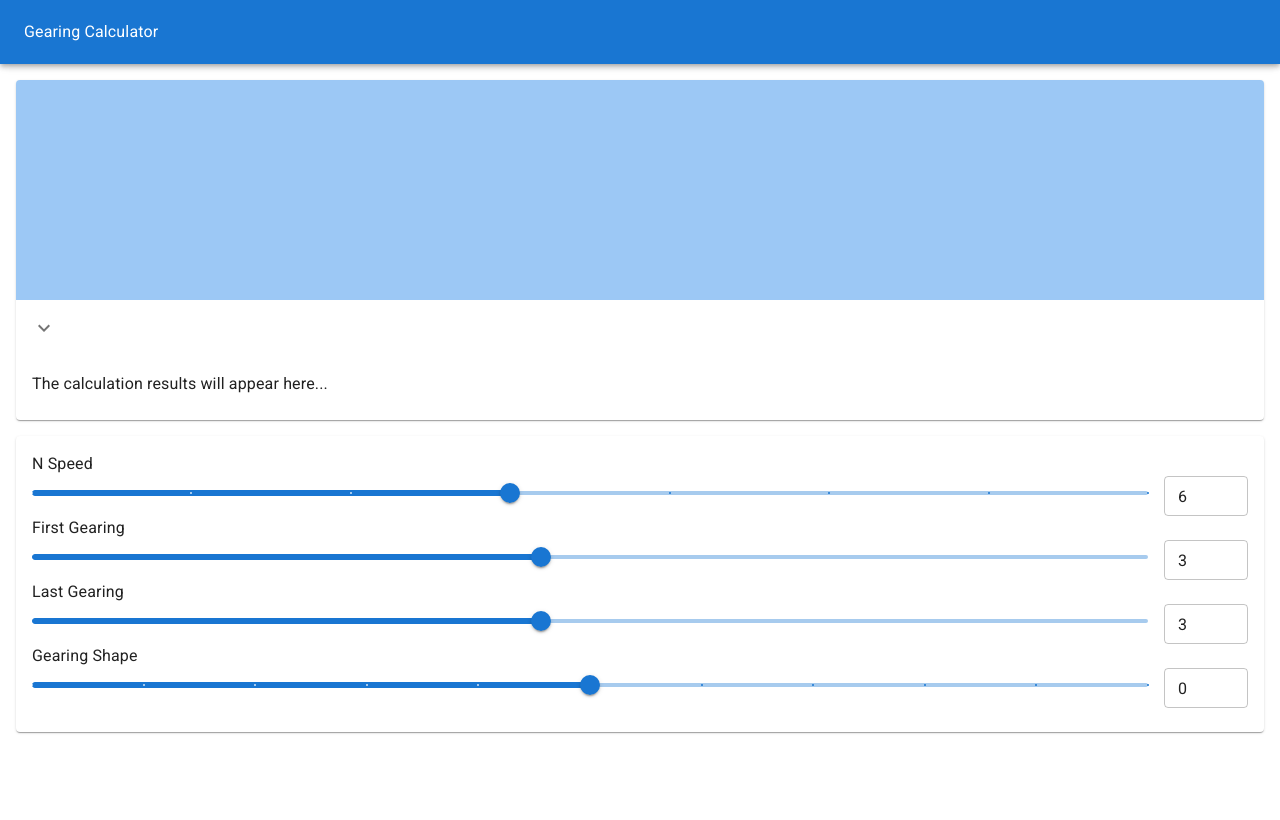
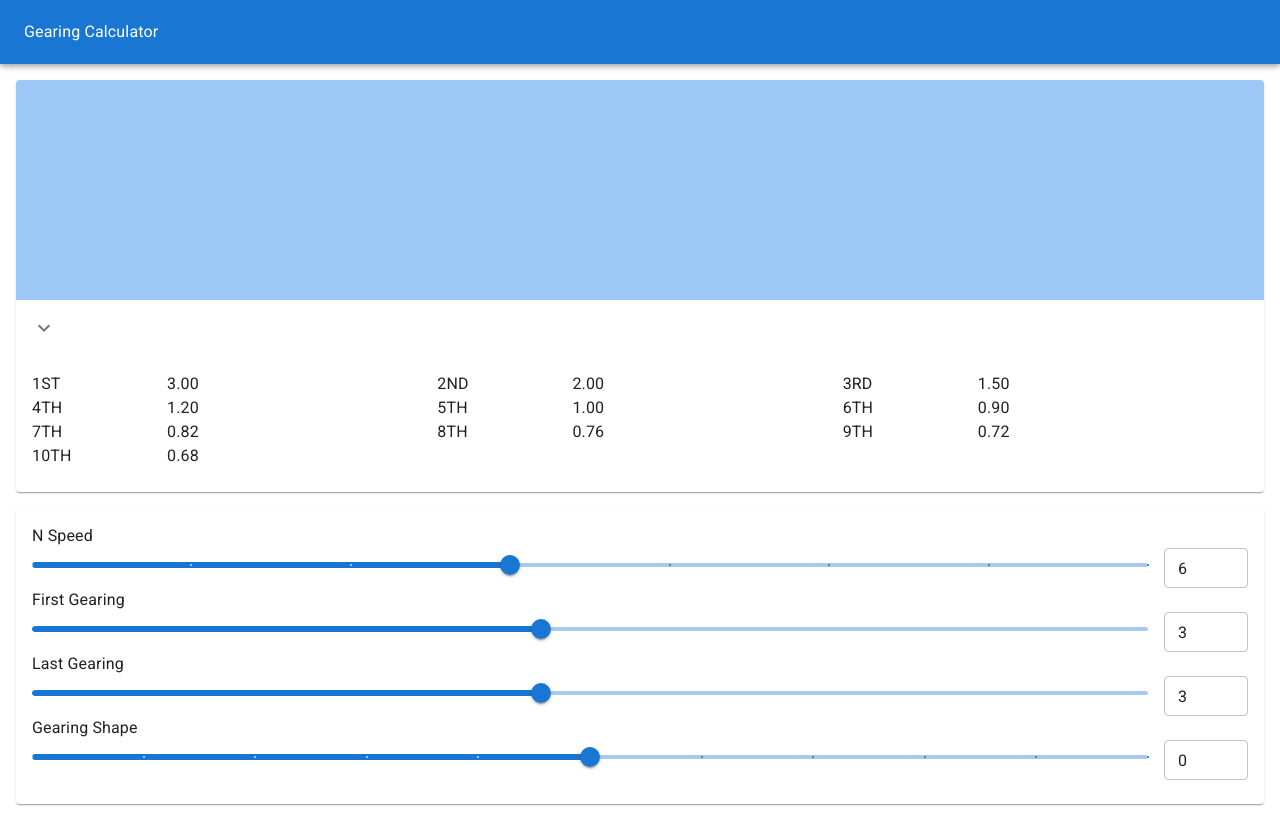
Before and after one commit to tempus157/gearing-calculator, a Next.js app: page / in a window 1280 px wide. Both pictures are taken after a click on the button 44 px from the left and 328 px from the top of the page. Built offline with nearby package versions, Linux system fonts and the light colour scheme.

Commit message:
Use fake result

```diff
--- a/src/components/OutputCard.tsx
+++ b/src/components/OutputCard.tsx
@@ -4,16 +4,31 @@ import {
   Card,
   CardContent,
   Collapse,
+  Grid,
   IconButton,
   styled,
   Typography,
 } from "@mui/material";
 import { useState } from "react";
 
+const fakeResult = [3, 2, 1.5, 1.2, 1, 0.9, 0.82, 0.76, 0.72, 0.68] as const;
 const FakeGraph = styled("div")({
   backgroundColor: "#9cc8f5",
   height: 220,
 });
+
+const ordinalSuffix = [
+  "ST",
+  "ND",
+  "RD",
+  "TH",
+  "TH",
+  "TH",
+  "TH",
+  "TH",
+  "TH",
+  "TH",
+] as const;
 
 function OutputCard() {
   const [expanded, setExpanded] = useState(false);
@@ -32,7 +47,19 @@ function OutputCard() {
       </Box>
       <Collapse in={expanded}>
         <CardContent>
-          <Typography>The calculation results will appear here...</Typography>
+          <Grid container columns={9}>
+            {fakeResult.map((res, i) => (
+              <>
+                <Grid item xs={1}>
+                  {i + 1}
+                  {ordinalSuffix[i]}
+                </Grid>
+                <Grid item xs={2}>
+                  <Typography>{res.toFixed(2)}</Typography>
+                </Grid>
+              </>
+            ))}
+          </Grid>
         </CardContent>
       </Collapse>
     </Card>
--- a/src/components/SliderTextField.tsx
+++ b/src/components/SliderTextField.tsx
@@ -1,5 +1,5 @@
-import { Grid, Input, Slider, TextField, Typography } from "@mui/material";
-import { useState } from "react";
+import { clamp, round } from "@/libs/math";
+import { Grid, Slider, TextField, Typography } from "@mui/material";
 
 interface SliderInputProps {
   label: string;
@@ -11,14 +11,6 @@ interface SliderInputProps {
   marks?: boolean;
 }
 
-function clamp(value: number, min: number, max: number) {
-  return Math.min(Math.max(value, min), max);
-}
-
-function round(value: number) {
-  return Math.round(value * 100) / 100;
-}
-
 function SliderTextField({
   label,
   value,
@@ -26,7 +18,7 @@ function SliderTextField({
   min,
   max,
   step,
-  marks,
+  marks = false,
 }: SliderInputProps) {
   function handleSliderChange(event: Event, newValue: number | number[]) {
     setValue(newValue as number);
@@ -38,7 +30,7 @@ function SliderTextField({
       return;
     }
     const newValue = Number(event.target.value);
-    setValue(clamp(round(newValue), min, max));
+    setValue(clamp(round(newValue, 2), min, max));
   }
 
   return (
--- /dev/null
+++ b/src/libs/math.ts
@@ -0,0 +1,8 @@
+export function clamp(value: number, min: number, max: number) {
+  return Math.min(Math.max(value, min), max);
+}
+
+export function round(value: number, digit: number) {
+  const power = 10 ** digit;
+  return Math.round(value * power) / power;
+}
```
